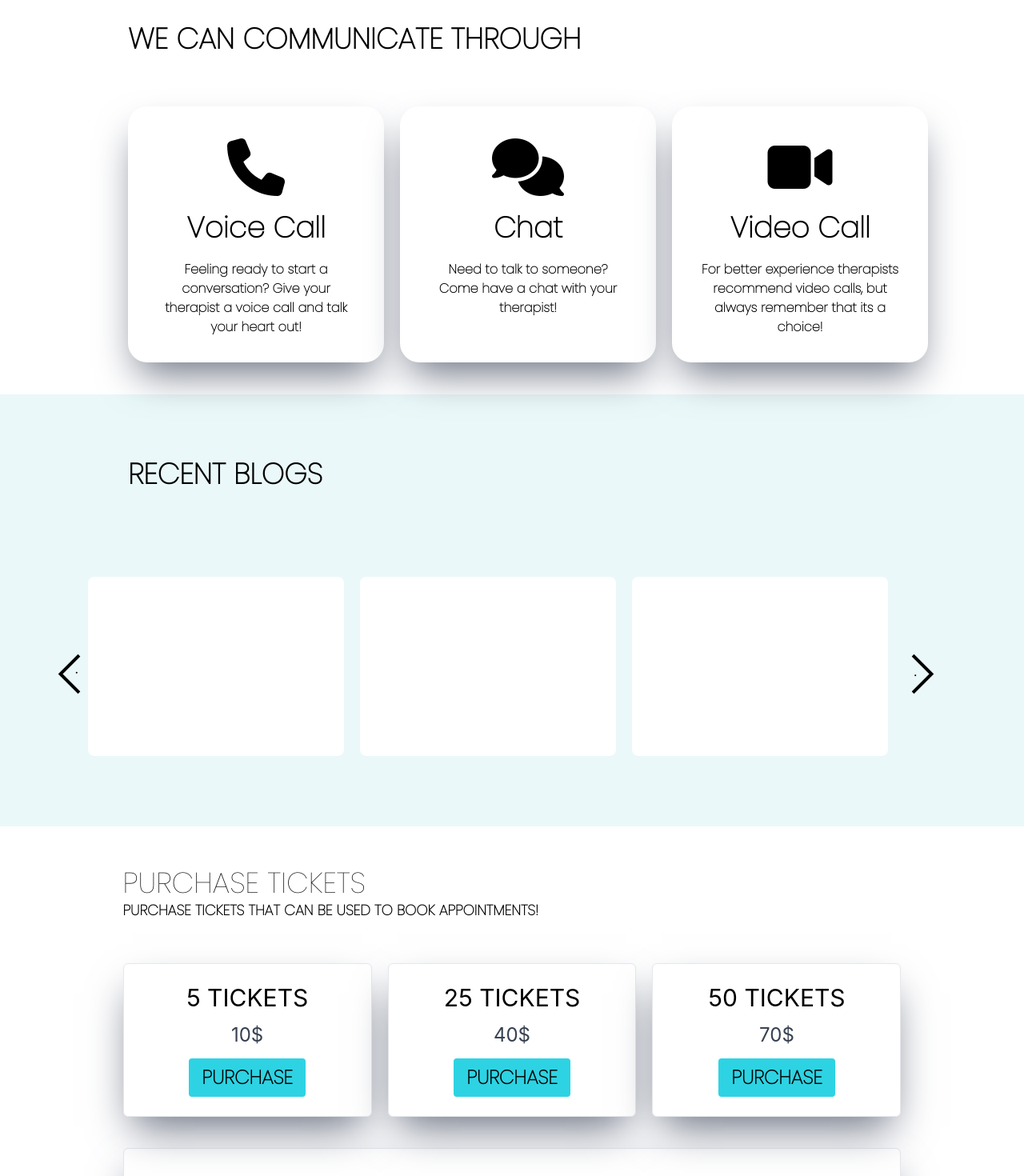
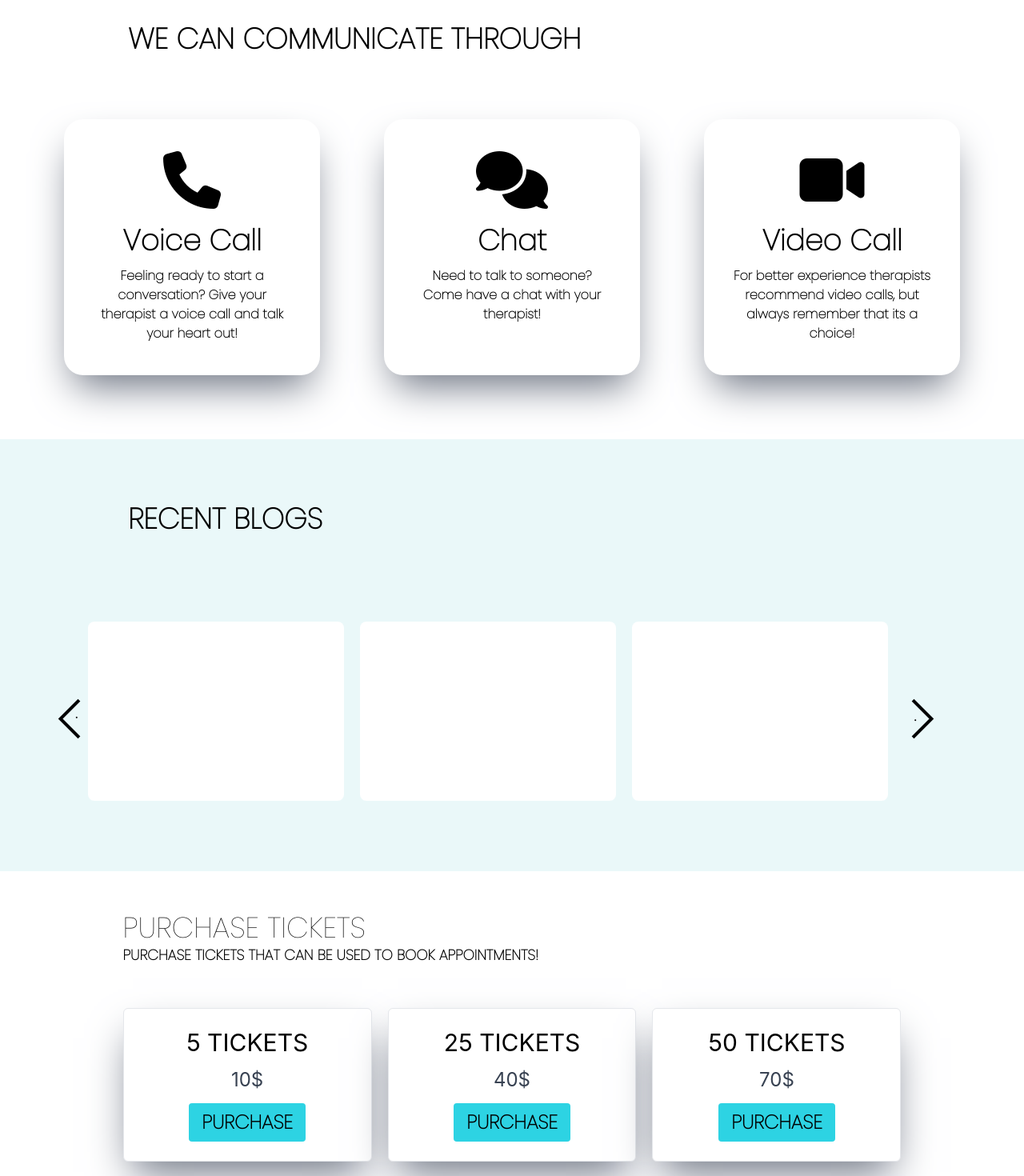
Before and after one commit to Roubaaa/TWMB, a React (Create React App) app: page / in a window 1280 px wide. Shown: the part 1480-2950 px from the top of the page at 80% size. Built offline with nearby package versions, Linux system fonts and the light colour scheme; the HTML template or start-up script is replaced by a standard one.

Commit message:
add last updates

```diff
--- a/src/Components/Home/Home.css
+++ b/src/Components/Home/Home.css
@@ -4,7 +4,7 @@
 .font-style{
 font-family: 'Poppins', sans-serif;
 }
-.slide-div{
+.slide1-div{
 background-color: #EAF8F9;
 }
 
@@ -34,11 +34,11 @@ background-color: #EAF8F9;
     scroll-behavior: smooth;
     scroll-snap-type: x mandatory;
 }
-.slide:nth-of-type(even) {
+.slide1:nth-of-type(even) {
     background-color: #EAF8F9;
 }
 
-.slide {
+.slide1 {
     display: flex;
     justify-content: center;
     align-items: center;
@@ -59,7 +59,7 @@ background-color: #EAF8F9;
     font-family: sans-serif;
 }
 
-.slide a {
+.slide1 a {
     background: none;
     border: none;
 }
--- a/src/Components/Home/Home.js
+++ b/src/Components/Home/Home.js
@@ -49,15 +49,15 @@ export default function Home() {
 </div>
 
 
-<div className="w-full h-auto pl-40">
-<p className="font-style font-bold text-4xl mt-5 pt-20   uppercase">we can communicate through</p>
-<div className="flex   mt-16 mb-10">
+<div className="w-full h-auto ">
+<p className="font-style font-bold text-4xl mt-5 pt-20  pl-40 uppercase">we can communicate through</p>
+<div className="flex justify-between  m-20">
 <div className=" w-80 h-80 bg-white shadow-2xl shadow-gray-500 mr-5 rounded-3xl ">
 <div className="flex justify-center mt-10"><i className="fa-solid fa-phone text-7xl "/></div>
 <div className="flex justify-center mt-5">
 <p className=" font-style font-bold text-4xl  ">Voice Call</p>
 </div>
-<div className="flex justify-center mt-5">
+<div className="flex justify-center mt-3">
 <p className="  font-style  font-semibold text-md text-center 	ml-8 mr-8 ">Feeling ready to start a conversation? Give your therapist a voice call and talk your heart out!</p>
 </div>
 </div>
@@ -66,7 +66,7 @@ export default function Home() {
 <div className="flex justify-center mt-5">
 <p className="font-style font-bold  text-4xl  ">Chat</p>
 </div>
-<div className="flex justify-center mt-5">
+<div className="flex justify-center mt-3">
 <p className="  font-style  font-semibold text-md text-center 	ml-8 mr-8 ">Need to talk to someone?<br/>Come have a chat with your<br/> therapist!</p>
 </div>
 </div>
@@ -75,7 +75,7 @@ export default function Home() {
 <div className="flex justify-center mt-5">
 <p className=" font-style font-bold text-4xl  ">Video Call</p>
 </div>
-<div className="flex justify-center mt-5">
+<div className="flex justify-center mt-3">
 <p className="  font-style  font-semibold text-md text-center 	ml-8 mr-8 ">For better experience therapists recommend video calls, but always remember that its a choice!</p>
 </div>
 </div>
@@ -84,11 +84,11 @@ export default function Home() {
 
 
 
-<div className="slide-div w-full h-auto ">
+<div className="slide1-div w-full h-auto ">
 <p className="font-style font-bold text-4xl mt-5 pt-20 pl-40  uppercase">recent blogs</p>
 <div className="slider ml-16">
     <div className="slides">
-      <div id="slides__1" className="slide flex  ">
+      <div id="slides__1" className="slide1 flex  ">
 
        <div className="w-80 h-56 bg-white text-white mr-5 rounded-lg">
       v
@@ -102,7 +102,7 @@ export default function Home() {
         <a className="slide__prev" href="#slides__4" title="Next">.</a>
         <a className="slide__next" href="#slides__2" title="Next">.</a>
       </div>
-      <div id="slides__2" className="slide">
+      <div id="slides__2" className="slide1 ">
       <div className="w-80 h-56 bg-white text-white mr-5 rounded-lg">
      v
       </div>
@@ -115,7 +115,7 @@ export default function Home() {
         <a className="slide__prev" href="#slides__1" title="Prev">.</a>
         <a className="slide__next" href="#slides__3" title="Next" >.</a>
       </div>
-      <div id="slides__3" className="slide">
+      <div id="slides__3" className="slide1">
       <div className="w-80 h-56 bg-white text-white mr-5 rounded-lg">
      v
       </div>
@@ -128,7 +128,7 @@ export default function Home() {
         <a className="slide__prev" href="#slides__2" title="Prev" >.</a>
         <a className="slide__next" href="#slides__4" title="Next" >.</a>
       </div>
-      <div id="slides__4" className="slide">
+      <div id="slides__4" className="slide1">
       <div className="w-80 h-56 bg-white text-white mr-5 rounded-lg">
      v
       </div>
--- a/src/Components/PurchaseATicket/PurchaseATicket.js
+++ b/src/Components/PurchaseATicket/PurchaseATicket.js
@@ -1,6 +1,8 @@
 import React from "react";
 import "./PurchaseATicket.css";
 import '../Home/Home.css';
+import { Link } from "react-router-dom";
+
 // import { Link } from "react-router-dom";
 
 
@@ -21,27 +23,27 @@ export default function PurchaseATicket() {
     <h2 className=" sm:text-3xl">5 Tickets</h2>
     <p className="sm:text-2xl mb-3 font-normal text-gray-700 dark:text-gray-400">10$</p>
 
-    <button type="button" className="text-[14px] font-bold sm:text-2xl text-black  py-2 px-4 rounded">
+   <Link to="/cards"> <button type="button" className="text-[14px] font-bold sm:text-2xl text-black  py-2 px-4 rounded">
     Purchase
-</button>
+</button></Link>
 </div>
 
 {/* 2nd */}
 <div className="tickt  max-w-sm p-6 bg-white border border-gray-200 rounded-lg shadow-2xl shadow-gray-500 ">
 <h2 className=" sm:text-3xl">25 Tickets</h2>
     <p className="sm:text-2xl mb-3 font-normal text-gray-700 dark:text-gray-400">40$</p>
-    <button type="button" className="text-[14px] font-bold sm:text-2xl text-black  py-2 px-4 rounded">
+  <Link to="/cards">  <button type="button" className="text-[14px] font-bold sm:text-2xl text-black  py-2 px-4 rounded">
     Purchase
-</button>
+</button></Link>
 </div>
 
 {/* 3rd */}
 <div className="tickt max-w-sm p-6 bg-white border border-gray-200 rounded-lg shadow-2xl shadow-gray-500 ">
 <h2 className="sm:text-3xl">50 Tickets</h2>
     <p className="sm:text-2xl mb-3 font-normal text-gray-700 dark:text-gray-400">70$</p>
-    <button type="button" className="text-[14px] font-bold sm:text-2xl text-black  py-2 px-4 rounded">
+<Link to="/cards">    <button type="button" className="text-[14px] font-bold sm:text-2xl text-black  py-2 px-4 rounded">
     Purchase
-</button>
+</button></Link>
 </div>
 
 </div>
```
